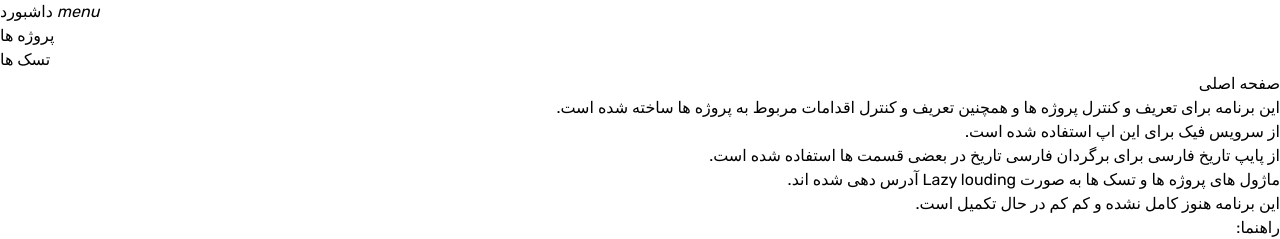
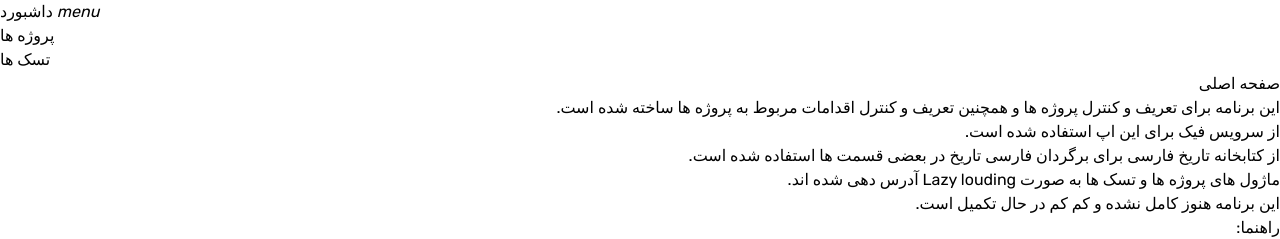
Before and after one commit to izadnia/tasksWithAngular, an Angular app: page /home in a window 1280 px wide. Shown: the top 239 px of the page. Built offline with nearby package versions, Linux system fonts and the light colour scheme.

Commit message:
ui update

```diff
--- a/src/app/components/home/home.component.html
+++ b/src/app/components/home/home.component.html
@@ -4,7 +4,7 @@
     <p class="m-2 p-2">این برنامه برای تعریف و کنترل پروژه ها و همچنین تعریف و کنترل اقدامات مربوط به پروژه ها ساخته شده است.</p>
     <p class="m-2 p-2 text-amber-600">از سرویس فیک برای این اپ استفاده شده است.</p>
     <p class="m-2 p-2 text-green-700">
-      از پایپ تاریخ فارسی برای برگردان فارسی تاریخ در بعضی قسمت ها استفاده شده است.
+      از کتابخانه تاریخ فارسی برای برگردان فارسی تاریخ در بعضی قسمت ها استفاده شده است.
     </p>
     <p class="m-2 p-2">
       ماژول های پروژه ها و تسک ها به صورت Lazy louding  آدرس دهی شده اند.
```
